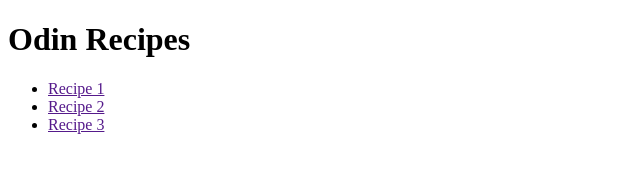
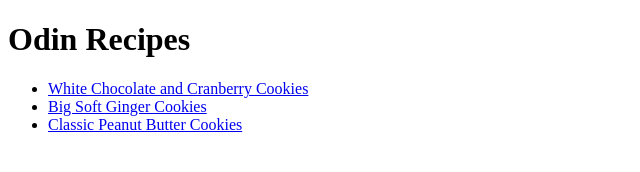
Before and after one commit to Overforest/odin-recipes, a plain HTML site: page index.html in a window 1280 px wide. Shown: the whole page, without its empty margins (0-640 px from the left). Drawn offline with Linux system fonts and the light colour scheme.

Commit message:
Update 'index.html'

```diff
--- a/index.html
+++ b/index.html
@@ -8,9 +8,9 @@
 <body>
     <h1>Odin Recipes</h1>
     <ul>
-        <li><a href="">Recipe 1</a></li>
-        <li><a href="">Recipe 2</a></li>
-        <li><a href="">Recipe 3</a></li>
+        <li><a href="./recipes/chococranberry-cookies.html">White Chocolate and Cranberry Cookies</a></li>
+        <li><a href="./recipes/gingerbread-cookies.html">Big Soft Ginger Cookies</a></li>
+        <li><a href="./recipes/peanut-butter-cookies.html">Classic Peanut Butter Cookies</a></li>
     </ul>
 </body>
 </html>
```
